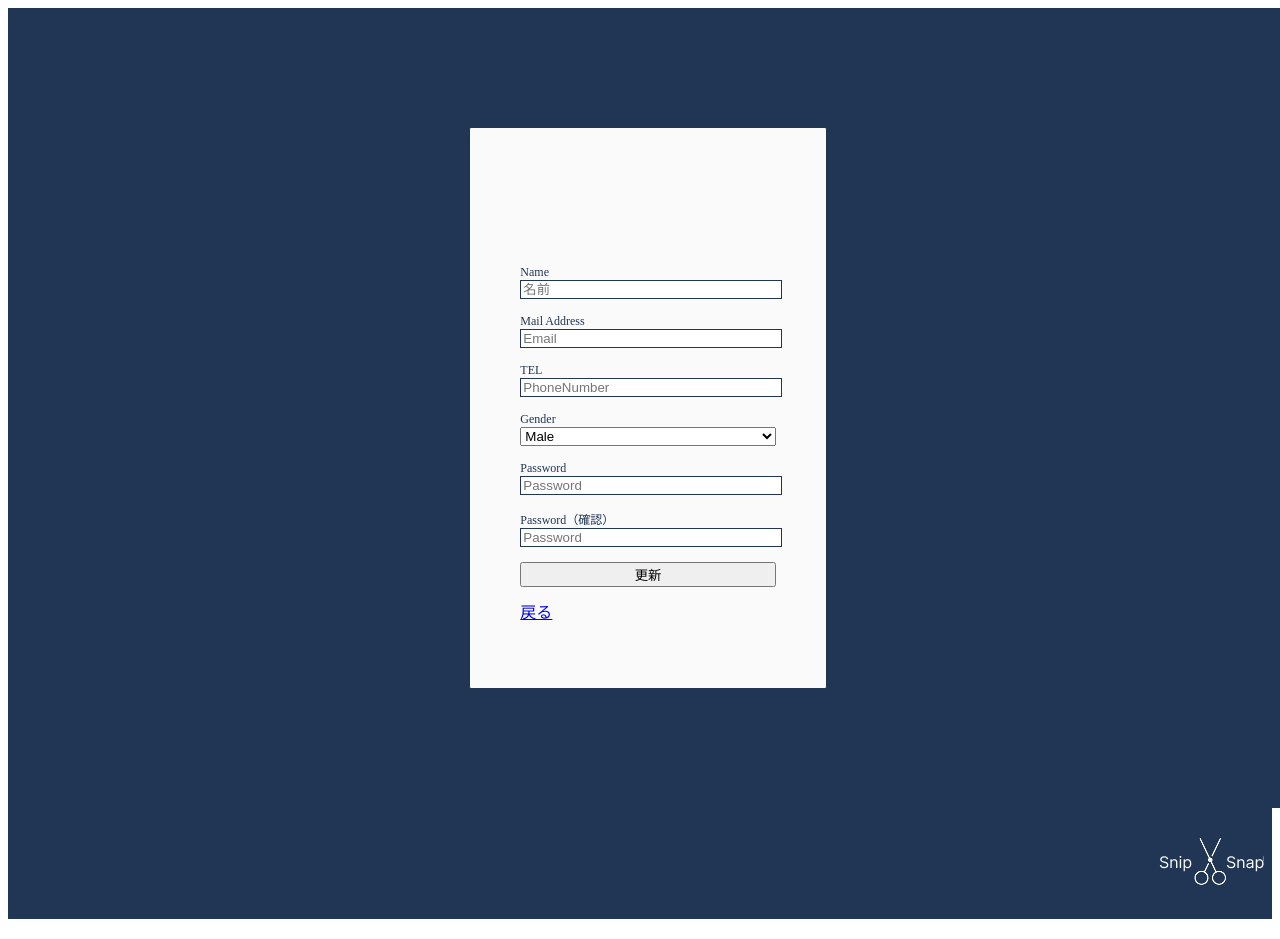
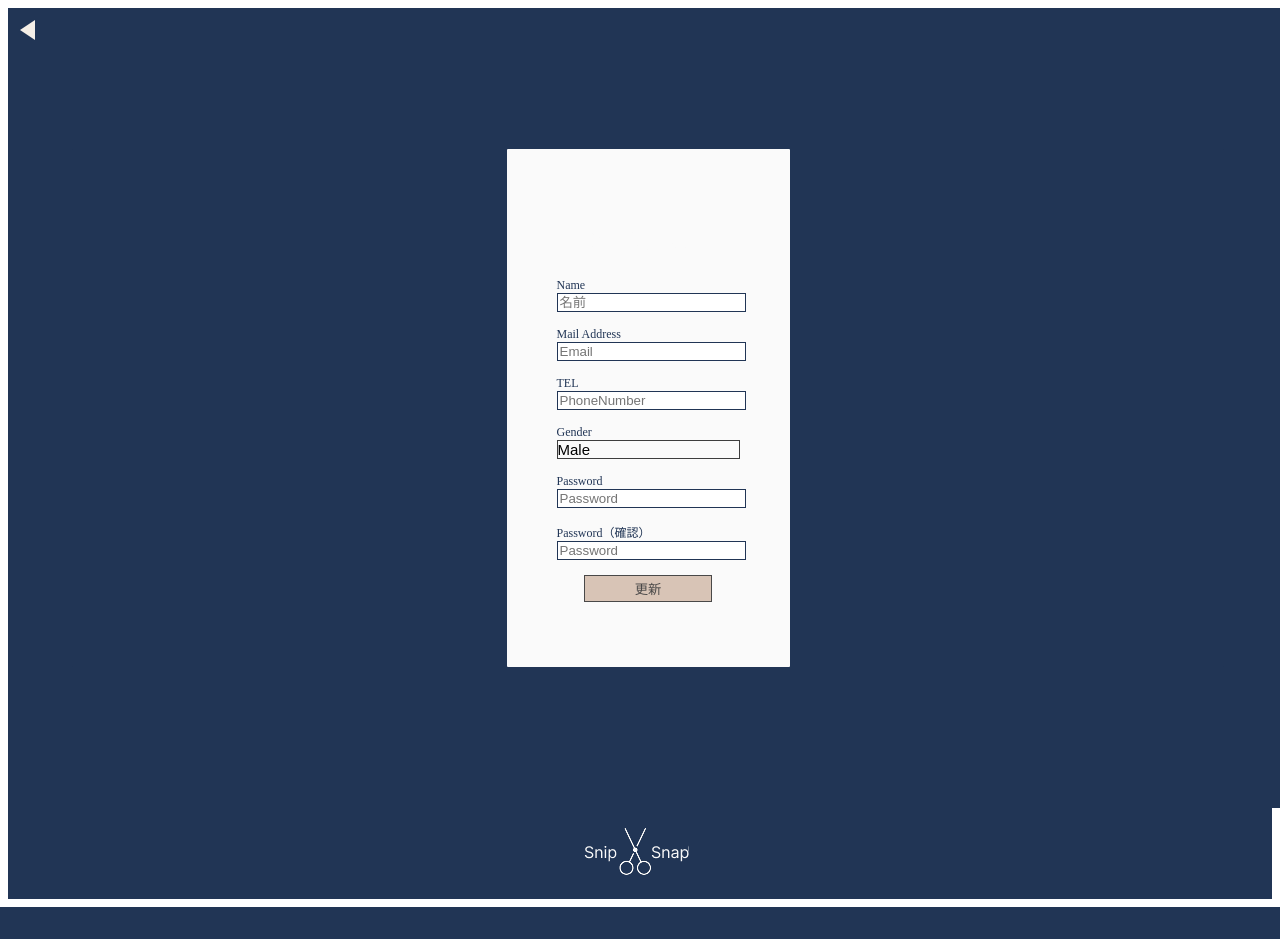
Before and after one commit to J-Team-2025-Winter/J-Team-2025-Winter, a Flask app: page /edit_user_profile in a window 1280 px wide. After the commit the page ends 907 px from the top, so only its background shows below. Run offline with Flask 2, Linux system fonts and the light colour scheme.

Commit message:
ユーザー修正画面等の修正、CSS等

```diff
--- a/ChatApp/static/css/auth.css
+++ b/ChatApp/static/css/auth.css
@@ -23,12 +23,13 @@
 
 .auth-form-wrapper{
     width:auto;
-    height: auto;
+    height:auto;
     margin:auto;
     border-radius:1px;
     display:flex;
     padding:50px;
     background-color: var(--white_1);
+    flex-direction:column;
 }
 /* タイトル文の説明*/
 .auth-title{
@@ -63,24 +64,80 @@
     color:var(--white_1)
 }
 
-.auth-button{
-    width:100%;
-    margin-bottom:12px;
+.auth-button-container{
+    justify-content:center;
+    align-items:center;
 }
 
+.spin_erase::-webkit-inner-spin-button,
+.spin_erase::-webkit-outer-spin-button {
+    -webkit-appearance: none!important;
+    margin: 0!important;
+-moz-appearance:textfield!important;
+}
+
+
+.auth-button-touroku{
+    background-color: var(--brown);
+    color:var(--gray);
+    border:1px solid var(--gray);
+    padding:3px 50px;
+}
+.auth-button-touroku:hover{
+    background-color: var(--navy_blue);
+    color:var(--white_1)
+}
+
+.back-button {
+    display: inline-block;
+    width: 0;
+    height: 0;
+    position: absolute;
+    top: 20px;
+    left: 20px;
+    cursor: pointer;
+    transition:border-right-color 0.3s ease-in-out;
+}
+
+.back-button span {
+    display: block;
+    width: 0;
+    height: 0;
+    border-top: 10px solid transparent;
+    border-bottom: 10px solid transparent;
+    border-right: 15px solid var(--brown2); /* 右向きの三角形 */
+}
+
+.back-button:hover span {
+    border-right-color: var(--brown); /* ホバー時に色変更 */
+}
+
+
 footer{
-    /*footerの装飾*/
-    width: 100%;
+    width:100%;
     background-color: var(--navy_blue);
-    margin-right:20px;
-    margin-bottom:20px;
-    text-align:right ;
+    margin:0;
+    text-align:center ;
     bottom:0;
     right:0;
-    padding: 30px 0;
+    padding: 20px 0;
+}
+
+select{
+    width:100%;
+    padding:0px;
+    font-size:15px;
+    border:1px solid var(--black);
+    background-color:var(--white_1);
+    appearance:none;
+    cursor:pointer;
 }
 
 :root{
     --navy_blue:#213555;
     --white_1:#FAFAFA;
+    --black:#3D3D3D;
+    --gray:#494848;
+    --brown:#D8C4B6;
+    --brown2:#F5EFE7;
 }
--- a/ChatApp/templates/auth/edit_user_profile.html
+++ b/ChatApp/templates/auth/edit_user_profile.html
@@ -5,7 +5,10 @@
   <div class="auth-container">
     <div class="auth-form-wrapper">
       <form class="auth-form edit_profile" method="post" enctype="multipart/form-data">
-        <h1 class="auth-title">プロフィール編集</h1>
+        <a class="back-button" href="{{ url_for('main_view') }}"><span></span></a>
+         <h1 class="auth-title">
+          EDIT<span class="sub-title"> 登録情報修正</span>
+        </h1>
         <div>
           <label for="signup-name-input">Name</label>
           <input
@@ -61,10 +64,7 @@
           />
         </div>
         <div class="auth-button-container">
-          <button class="auth-button pink">更新</button>
-          <a class="switch-auth-mode" href="{{ url_for('main_view') }}">
-            戻る
-          </a>
+          <button class="auth-button-touroku">更新</button>
         </div>
       </form>
     </div>
--- a/ChatApp/templates/auth/signup.html
+++ b/ChatApp/templates/auth/signup.html
@@ -3,6 +3,7 @@
 {% endblock %} {% block body %}
 <div class="auth-wrapper">
   <div class="auth-container">
+    <a href="{{ url_for('login_view') }}" class="back-button"><span></span></a>
     <h1 class="auth-title">
       SIGN UP<span class="sub-title"> 新規ユーザー登録</span>
     </h1>
@@ -63,10 +64,7 @@
           />
         </div>
         <div class="auth-button-container">
-          <button class="auth-button pink">登録</button>
-          <a class="switch-auth-mode" href="{{ url_for('login_view') }}">
-            戻る
-          </a>
+          <button class="auth-button-touroku">登録</button>
         </div>
       </form>
     </div>
--- a/ChatApp/templates/auth/signup_staff.html
+++ b/ChatApp/templates/auth/signup_staff.html
@@ -3,6 +3,7 @@
 {% endblock %} {% block body %}
 <div class="auth-wrapper">
   <div class="auth-container">
+    <a href="{{ url_for('login_view') }}" class="back-button"><span></span></a>
     <h1 class="auth-title">
       SIGN UP<span class="sub-title"> 新規ユーザー登録</span>
     </h1>
@@ -63,10 +64,7 @@
           />
         </div>
         <div class="auth-button-container">
-          <button class="auth-button pink">登録</button>
-          <a class="switch-auth-mode" href="{{ url_for('login_view') }}">
-            戻る
-          </a>
+          <button class="auth-button-touroku">登録</button>
         </div>
       </form>
     </div>
```
Also changed, not shown: ChatApp/templates/auth/edit_stylist_profile.html (+5 -5 lines).
